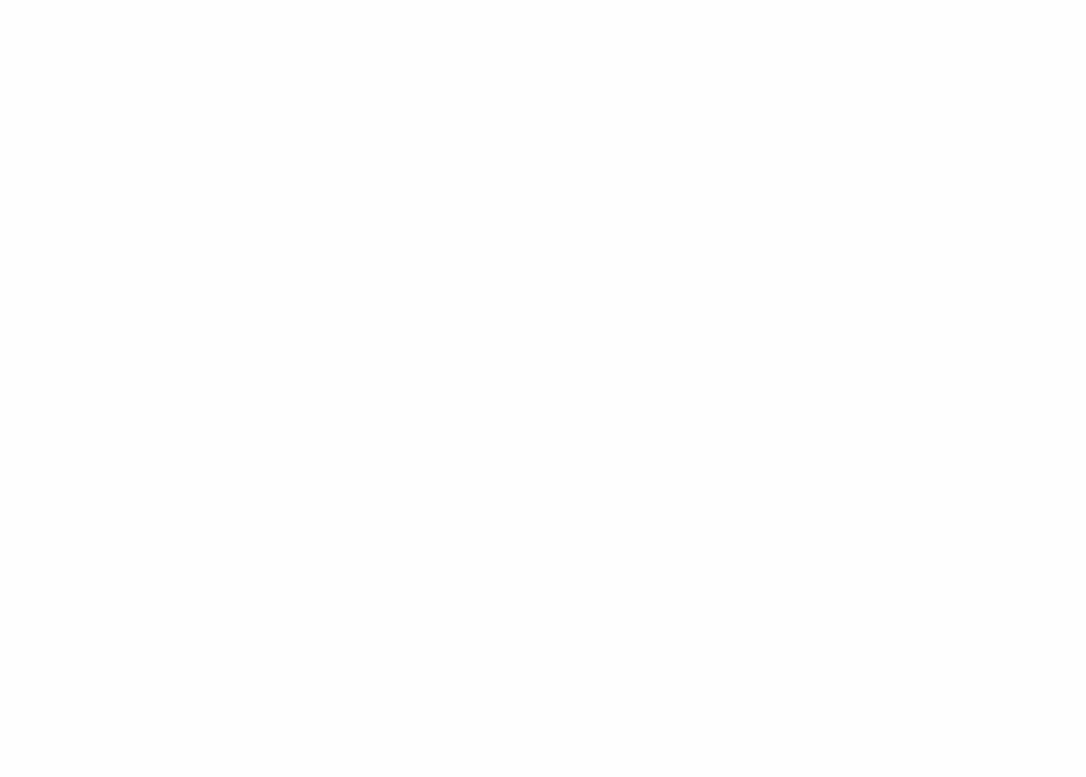
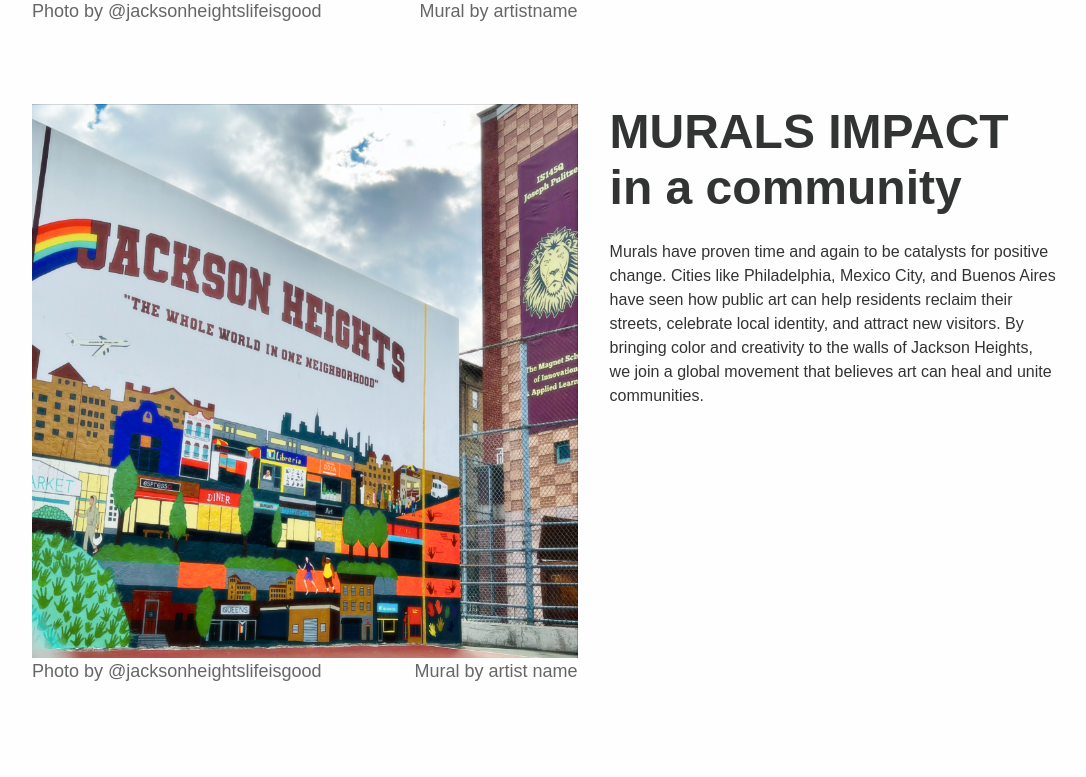
Before and after one commit to rihahart/JHMural, a Next.js app: page /get-to-know-us/what-inspires-us in a window 1280 px wide. Shown: the part 2563-3340 px from the top of the page, without its empty margins (96-1182 px from the left). Before the commit the page ends 1984 px from the top, so only its background shows below. Built offline with nearby package versions, Linux system fonts and the light colour scheme; a web font is replaced by a local one.

Commit message:
changes to What inspires us

```diff
--- a/src/app/get-to-know-us/what-inspires-us/page.js
+++ b/src/app/get-to-know-us/what-inspires-us/page.js
@@ -4,6 +4,7 @@
 import Image from "next/image";
 import useMobileDetection from "@/app/_utilities/useMobileDetection";
 import DecorativeDivider from "@/components/getToKnowUs/DecorativeDivider";
+import MuralImpact from "@/components/getToKnowUs/MuralImpact";
 
 export default function WhatInspiresUs() {
   const { isMobile, isTablet, isDesktop1440px } = useMobileDetection();
@@ -24,6 +25,7 @@
             <p className="mobile-text-m-medium text-[var(--color-content-primary)]">We want to collaborate with local artists to transform spaces along the Roosevelt Avenue Corridor and throughout Jackson Heights. We want to revitalize public spaces, cultivate creativity, build social connections, and inspire the children of the community.</p>
           </div>
           <DecorativeDivider />
+          <MuralImpact />
         </div>
       </div>
     );
@@ -45,6 +47,7 @@
             <p className="web-text-m-medium text-[var(--color-content-primary)] w-1/2">We want to collaborate with local artists to transform spaces along the Roosevelt Avenue Corridor and throughout Jackson Heights. We want to revitalize public spaces, cultivate creativity, build social connections, and inspire the children of the community.</p>
           </div>
           <DecorativeDivider />
+          <MuralImpact />
         </div>
       </div>
     );
@@ -64,6 +67,7 @@
               <p className="web-text-xl-medium text-[var(--color-content-primary)] w-1/2">We want to collaborate with local artists to transform spaces along the Roosevelt Avenue Corridor and throughout Jackson Heights. We want to revitalize public spaces, cultivate creativity, build social connections, and inspire the children of the community. </p>
           </div>
           <DecorativeDivider />
+          <MuralImpact />
         </div>
       </div>
     );
@@ -84,7 +88,7 @@
         <p className="web-text-2xl-medium text-[var(--color-content-primary)] w-1/2">We want to collaborate with local artists to transform spaces along the Roosevelt Avenue Corridor and throughout Jackson Heights. We want to revitalize public spaces, cultivate creativity, build social connections, and inspire the children of the community.</p>
        </div>
        <DecorativeDivider />
-
+       <MuralImpact />
       </div>
     </div>
   );
--- /dev/null
+++ b/src/components/getToKnowUs/MuralImpact.tsx
@@ -0,0 +1,130 @@
+"use client";
+
+import React from "react";
+import Image from "next/image";
+import useMobileDetection from "@/app/_utilities/useMobileDetection";
+import muralImpactData from "@/data/muralImpactData";
+
+export default function MuralImpact() {
+  const { isMobile, isTablet, isDesktop1440px } = useMobileDetection();
+
+  if (isMobile) {
+    return (
+      <div className="w-full min-h-screen">
+        <div className="flex flex-col items-center py-[var(--spacing-xl)] px-[var(--spacing-lg)] gap-[var(--spacing-4xl)] justify-center">
+          {muralImpactData.map((item, index) => (
+            <div key={index} className="flex flex-col items-center gap-[var(--spacing-xl)]">
+              <div className="w-full">
+                <Image
+                  src={item.photo.src}
+                  alt={item.photo.alt}
+                  width={768}
+                  height={400}
+                  className="w-full h-auto object-cover"
+                />
+              </div>
+              <div className="flex flex-col items-start gap-[var(--spacing-xl)]">
+                <h2 className="mobile-heading-xl-bold text-[var(--color-content-primary)]">{item.title}</h2>
+                <p className="mobile-text-m-regular text-[var(--color-content-primary)]">{item.description}</p>
+                <div className="flex justify-between w-full">
+                  <span className="mobile-text-s-regular text-[var(--color-content-secondary)]">{item.photoCredit}</span>
+                  <span className="mobile-text-s-regular text-[var(--color-content-secondary)]">{item.artistCredit}</span>
+                </div>
+              </div>
+            </div>
+          ))}
+        </div>
+      </div>
+    );
+  }
+
+  if (isTablet) {
+    return (
+      <div className="w-full min-h-screen">
+        <div className="flex flex-col items-center py-[var(--spacing-xl)] px-[var(--spacing-lg)] gap-[var(--spacing-6xl)] justify-center">
+          {muralImpactData.map((item, index) => (
+            <div key={index} className="flex flex-col items-center gap-[var(--spacing-2xl)]">
+              <div className="flex flex-col items-start py-[var(--spacing-2xl)] px-[var(--spacing-lg)] gap-[var(--spacing-lg)]">
+                <h2 className="mobile-heading-5xl-bold text-[var(--color-content-primary)]">{item.title}</h2>
+                <p className="mobile-text-m-medium text-[var(--color-content-primary)]">{item.description}</p>
+              </div>
+              <div className="w-full">
+                <Image
+                  src={item.photo.src}
+                  alt={item.photo.alt}
+                  width={768}
+                  height={400}
+                  className="w-full h-full object-cover"
+                />
+                  <div className="flex justify-between w-full">
+                  <span className="mobile-text-s-regular text-[var(--color-content-secondary)]">{item.photoCredit}</span>
+                  <span className="mobile-text-s-regular text-[var(--color-content-secondary)]">{item.artistCredit}</span>
+                </div>
+              </div>
+            </div>
+          ))}
+        </div>
+      </div>
+    );
+  }
+
+  if (isDesktop1440px) {
+    return (
+      <div className="w-full min-h-screen">
+        <div className="flex flex-col items-center py-[var(--spacing-8xl)] px-[var(--spacing-6xl)] gap-[var(--spacing-8xl)] justify-center">
+          {muralImpactData.map((item, index) => (
+            <div key={index} className="flex items-start gap-[var(--spacing-2xl)] max-w-[1440px]">
+              <div className="w-[55%]">
+                <Image
+                  src={item.photo.src}
+                  alt={item.photo.alt}
+                  width={720}
+                  height={500}
+                  className="w-full h-auto object-cover"
+                />
+                 <div className="flex justify-between w-full">
+                  <span className="web-text-m-regular text-[var(--color-content-secondary)]">{item.photoCredit}</span>
+                  <span className="web-text-m-regular text-[var(--color-content-secondary)]">{item.artistCredit}</span>
+                </div>
+              </div>
+              <div className="w-[45%] flex flex-col items-start gap-[var(--spacing-xl)]">
+                <h2 className="web-heading-2xl-bold text-[var(--color-content-primary)]">{item.title}</h2>
+                <p className="web-text--regular text-[var(--color-content-primary)]">{item.description}</p>
+
+              </div>
+            </div>
+          ))}
+        </div>
+      </div>
+    );
+  }
+
+  // Desktop (1440px+)
+  return (
+    <div className="w-full min-h-screen">
+      <div className="flex flex-col items-center py-[var(--spacing-xl)] px-[var(--spacing-xl)] gap-[var(--spacing-6xl)] justify-center">
+        {muralImpactData.map((item, index) => (
+            <div key={index} className="flex items-start gap-[var(--spacing-8xl)] max-w-[1600px]">
+            <div className="w-[65%]">
+              <Image
+                src={item.photo.src}
+                alt={item.photo.alt}
+                width={800}
+                height={600}
+                className="w-full h-auto object-cover"
+              />
+              <div className="flex justify-between w-full">
+                <span className="web-text-lg-regular text-[var(--color-content-secondary)]">{item.photoCredit}</span>
+                <span className="web-text-lg-regular text-[var(--color-content-secondary)]">{item.artistCredit}</span>
+              </div>
+            </div>
+            <div className="w-[35%] flex flex-col items-start align-stretch py-[var(--spacing-lg)] px-[var(--spacing-lg)] gap-[var(--spacing-2xl)]">
+              <h2 className="web-heading-4xl-bold text-[var(--color-content-primary)]">{item.title}</h2>
+              <p className="web-text-xl-regular text-[var(--color-content-primary)]">{item.description}</p>
+            </div>
+          </div>
+        ))}
+      </div>
+    </div>
+  );
+}
--- /dev/null
+++ b/src/data/muralImpactData.js
@@ -0,0 +1,27 @@
+export const muralImpactData = [
+  {
+    title: "MURALS IMPACT in Jackson Heights",
+    description: "For Roosevelt Avenue residents, who've long dealt with the effects of rising illegal activity, this project offers more than murals. It offers hope. While policing addresses the symptoms, art helps address the spirit, creating a sense of belonging and shared purpose that strengthens the neighborhood from within.",
+    photoCredit: "Photo by @jacksonheightslifeisgood",
+    artistCredit: "Mural by artistname",
+    photo: {
+      src: "/ImpactJH.jpg",
+      alt: "Community members and dogs interacting with colorful mural on street barrier in Jackson Heights",
+      attribution: "Photo by @jacksonheightslifeisgood Mural by artistname"
+    }
+  },
+  {
+    title: "MURALS IMPACT in a community",
+    description: "Murals have proven time and again to be catalysts for positive change. Cities like Philadelphia, Mexico City, and Buenos Aires have seen how public art can help residents reclaim their streets, celebrate local identity, and attract new visitors. By bringing color and creativity to the walls of Jackson Heights, we join a global movement that believes art can heal and unite communities.",
+    photoCredit: "Photo by @jacksonheightslifeisgood",
+    artistCredit: "Mural by artist name",
+    photo: {
+      src: "/MuralJH.JPG",
+      alt: "Jackson Heights mural showing 'THE WHOLE WORLD IN ONE NEIGHBORHOOD' with colorful cityscape",
+      attribution: "Photo by @jacksonheightslifeisgood Mural by artistname"
+    }
+  }
+];
+
+
+export default muralImpactData;
```
Also changed, not shown: public/ImpactJH.jpg (added), public/MuralJH.JPG (added).
